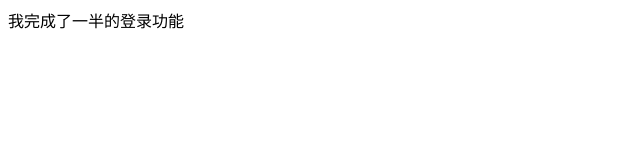
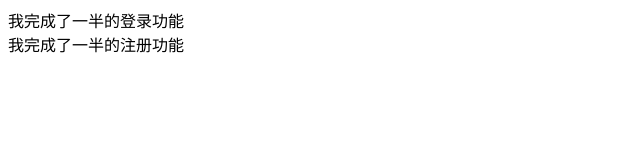
Before and after one commit to lutian32/tiantiandemo, a plain HTML site: page index.html in a window 1280 px wide. Shown: the whole page, without its empty margins (0-640 px from the left). Drawn offline with Linux system fonts and the light colour scheme.

Commit message:
我完成了一半的注册功能

```diff
--- a/index.html
+++ b/index.html
@@ -6,5 +6,6 @@
 </head>
 <body>
     <div>我完成了一半的登录功能</div>
+    <div>我完成了一半的注册功能</div>
 </body>
 </html>
```
